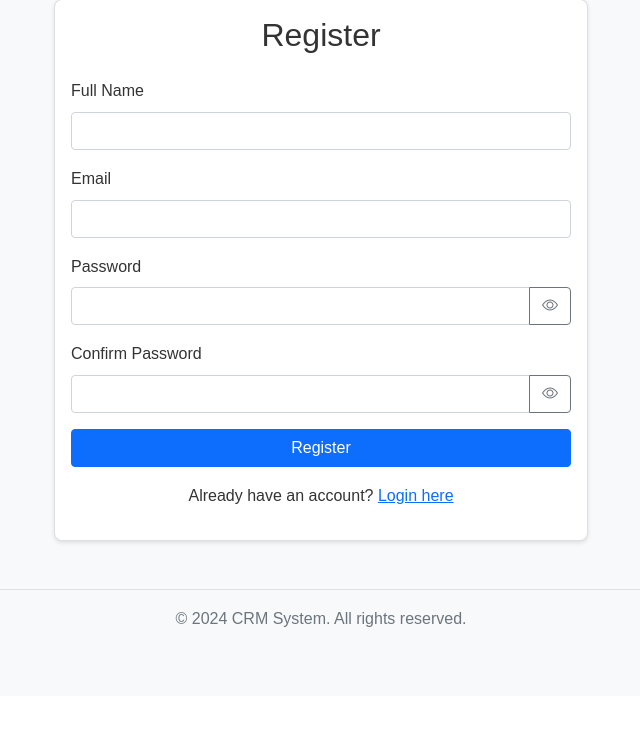
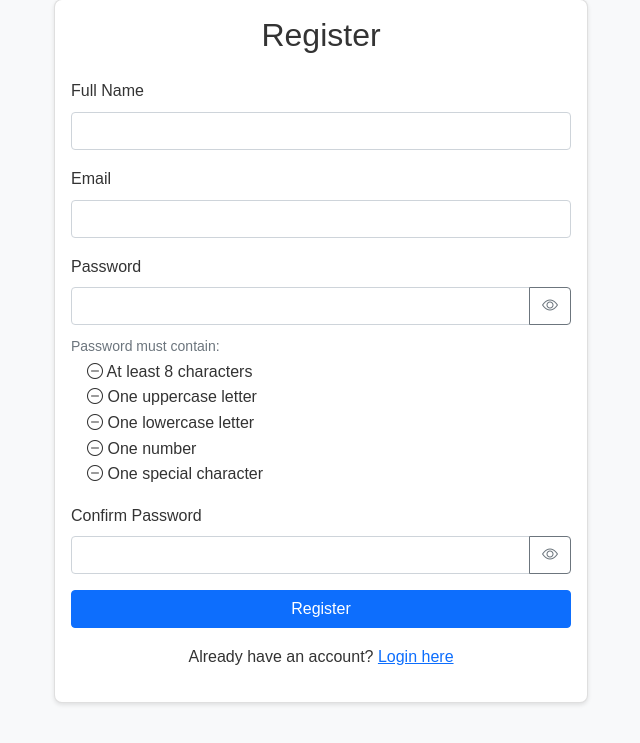
Before and after one commit to Aryannaveenn/ClientCore-SE2, a Flask app: page /register in a window 1280 px wide. Shown: the part 155-898 px from the top of the page, without its empty margins (319-959 px from the left). Before the commit the page ends 782 px from the top, so only its background shows below. Run offline with Flask 3, Linux system fonts and the light colour scheme; some libraries are stand-ins or nearby versions.

Commit message:
Added password prerequisites to app.py and register page
Next steps:

Add deadlines for tasks.
Add extra customer details & functionality.
Add customer attachment to specific task.
Research and add extra features.

```diff
--- a/app.py
+++ b/app.py
@@ -89,6 +89,20 @@ def is_valid_email(email):
     pattern = r'^[a-zA-Z0-9._%+-]+@[a-zA-Z0-9.-]+\.[a-zA-Z]{2,}$'
     return re.match(pattern, email) is not None
 
+def validate_password(password):
+    requirements = {
+        'length': len(password) >= 8,
+        'uppercase': any(c.isupper() for c in password),
+        'lowercase': any(c.islower() for c in password),
+        'number': any(c.isdigit() for c in password),
+        'special': any(not c.isalnum() for c in password)
+    }
+
+    if not all(requirements.values()):
+        missing = [req for req, met in requirements.items() if not met]
+        return False, missing
+    return True, []
+
 def hash_password(password):
     if not password:
         return None
@@ -138,10 +152,23 @@ def register():
         if email and not is_valid_email(email):
             flash('Please enter a valid email address', 'error')
             return render_template('register.html')
+
         if password != confirm_password:
-            flash('Passwords do not match!')
+            flash('Passwords do not match!', 'error')
             return render_template('register.html')
 
+        is_valid, missing_requirements = validate_password(password)
+        if not is_valid:
+            requirements_text = {
+                'length': 'at least 8 characters',
+                'uppercase': 'one uppercase letter',
+                'lowercase': 'one lowercase letter',
+                'number': 'one number',
+                'special': 'one special character'
+            }
+            missing_text = [requirements_text[req] for req in missing_requirements]
+            flash(f'Password must contain: {", ".join(missing_text)}', 'error')
+            return render_template('register.html')
 
         conn = get_db()
         cursor = conn.cursor()
--- a/templates/register.html
+++ b/templates/register.html
@@ -155,6 +155,16 @@
                                         <i class="bi bi-eye"></i>
                                     </button>
                                 </div>
+                                <div class="password-requirements mt-2">
+                                    <small class="text-muted">Password must contain:</small>
+                                    <ul class="list-unstyled ms-3">
+                                        <li><i class="bi bi-dash-circle"></i> At least 8 characters</li>
+                                        <li><i class="bi bi-dash-circle"></i> One uppercase letter</li>
+                                        <li><i class="bi bi-dash-circle"></i> One lowercase letter</li>
+                                        <li><i class="bi bi-dash-circle"></i> One number</li>
+                                        <li><i class="bi bi-dash-circle"></i> One special character</li>
+                                    </ul>
+                                </div>
                             </div>
                             <div class="mb-3">
                                 <label for="confirm_password" class="form-label">Confirm Password</label>
```
